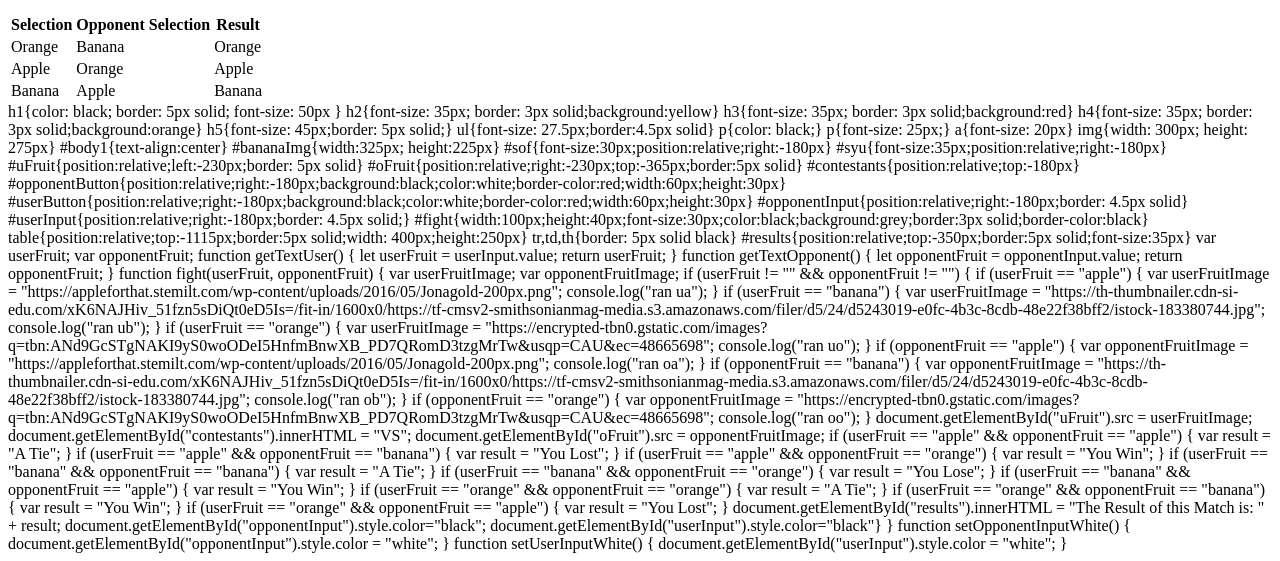
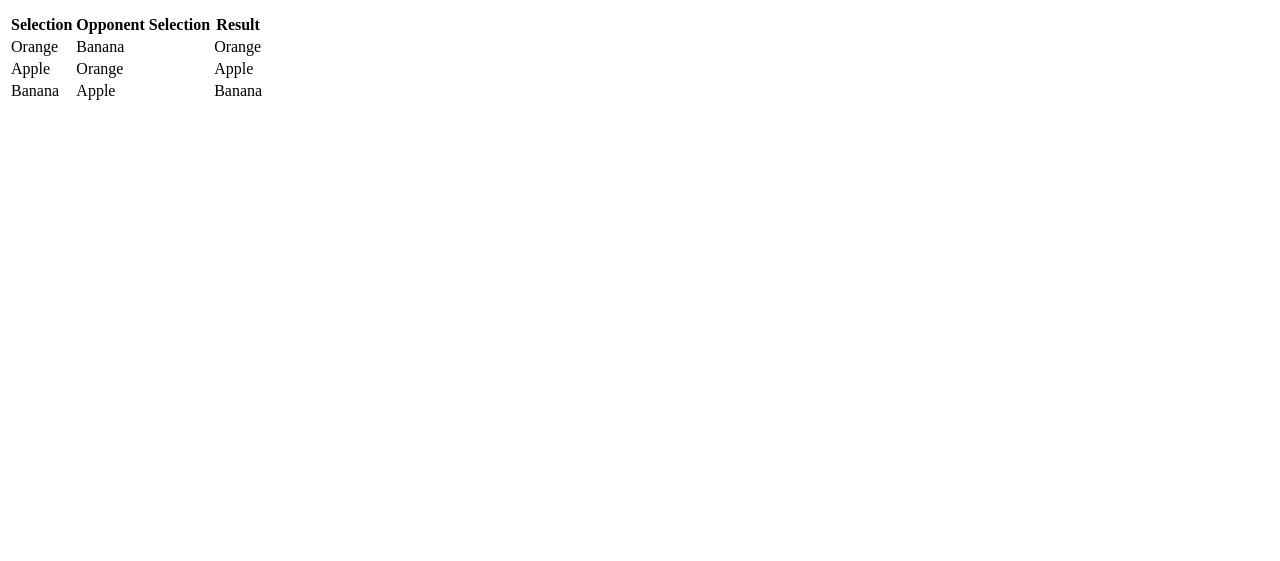
Before and after one commit to fernchavz/FruitFights2, a plain HTML site: page index.html in a window 1280 px wide. Shown: the part 2358-2919 px from the top of the page. After the commit the page ends 2469 px from the top, so only its background shows below. Drawn offline with Linux system fonts and the light colour scheme.

Commit message:
Update index.html

```diff
--- a/index.html
+++ b/index.html
@@ -67,119 +67,3 @@
     </tr>
     </table>
   </html>
-<CSS>
-  h1{color: black; border: 5px solid; font-size: 50px
-}
-h2{font-size: 35px; border: 3px solid;background:yellow}
-h3{font-size: 35px; border: 3px solid;background:red}
-h4{font-size: 35px; border: 3px solid;background:orange}
-h5{font-size: 45px;border: 5px solid;}
-ul{font-size: 27.5px;border:4.5px solid}
-p{color: black;}
-p{font-size: 25px;}
-a{font-size: 20px}
-img{width: 300px; height: 275px}
-#body1{text-align:center}
-#bananaImg{width:325px; height:225px}
-#sof{font-size:30px;position:relative;right:-180px}
-#syu{font-size:35px;position:relative;right:-180px}
-#uFruit{position:relative;left:-230px;border: 5px solid}
-#oFruit{position:relative;right:-230px;top:-365px;border:5px solid}
-#contestants{position:relative;top:-180px}
-#opponentButton{position:relative;right:-180px;background:black;color:white;border-color:red;width:60px;height:30px}
-#userButton{position:relative;right:-180px;background:black;color:white;border-color:red;width:60px;height:30px}
-#opponentInput{position:relative;right:-180px;border: 4.5px solid}
-#userInput{position:relative;right:-180px;border: 4.5px solid;}
-#fight{width:100px;height:40px;font-size:30px;color:black;background:grey;border:3px solid;border-color:black}
-table{position:relative;top:-1115px;border:5px solid;width: 400px;height:250px}
-tr,td,th{border: 5px solid black}
-#results{position:relative;top:-350px;border:5px solid;font-size:35px}
-</CSS>
-<JS>
-  var userFruit;
-var opponentFruit;
-function getTextUser() {
-  let userFruit = userInput.value;
-  return userFruit;
-}
-function getTextOpponent() {
-  let opponentFruit = opponentInput.value;
-  return opponentFruit;
-}
-function fight(userFruit, opponentFruit) {
-  var userFruitImage;
-  var opponentFruitImage;
-  if (userFruit != "" && opponentFruit != "") {
-    if (userFruit == "apple") {
-      var userFruitImage =
-        "https://appleforthat.stemilt.com/wp-content/uploads/2016/05/Jonagold-200px.png";
-      console.log("ran ua");
-    }
-    if (userFruit == "banana") {
-      var userFruitImage =
-        "https://th-thumbnailer.cdn-si-edu.com/xK6NAJHiv_51fzn5sDiQt0eD5Is=/fit-in/1600x0/https://tf-cmsv2-smithsonianmag-media.s3.amazonaws.com/filer/d5/24/d5243019-e0fc-4b3c-8cdb-48e22f38bff2/istock-183380744.jpg";
-      console.log("ran ub");
-    }
-    if (userFruit == "orange") {
-      var userFruitImage =
-        "https://encrypted-tbn0.gstatic.com/images?q=tbn:ANd9GcSTgNAKI9yS0woODeI5HnfmBnwXB_PD7QRomD3tzgMrTw&usqp=CAU&ec=48665698";
-      console.log("ran uo");
-    }
-    if (opponentFruit == "apple") {
-      var opponentFruitImage =
-        "https://appleforthat.stemilt.com/wp-content/uploads/2016/05/Jonagold-200px.png";
-      console.log("ran oa");
-    }
-    if (opponentFruit == "banana") {
-      var opponentFruitImage =
-        "https://th-thumbnailer.cdn-si-edu.com/xK6NAJHiv_51fzn5sDiQt0eD5Is=/fit-in/1600x0/https://tf-cmsv2-smithsonianmag-media.s3.amazonaws.com/filer/d5/24/d5243019-e0fc-4b3c-8cdb-48e22f38bff2/istock-183380744.jpg";
-      console.log("ran ob");
-    }
-    if (opponentFruit == "orange") {
-      var opponentFruitImage =
-        "https://encrypted-tbn0.gstatic.com/images?q=tbn:ANd9GcSTgNAKI9yS0woODeI5HnfmBnwXB_PD7QRomD3tzgMrTw&usqp=CAU&ec=48665698";
-      console.log("ran oo");
-    }
-    document.getElementById("uFruit").src = userFruitImage;
-    document.getElementById("contestants").innerHTML = "VS";
-    document.getElementById("oFruit").src = opponentFruitImage;
-    if (userFruit == "apple" && opponentFruit == "apple") {
-      var result = "A Tie";
-    }
-    if (userFruit == "apple" && opponentFruit == "banana") {
-      var result = "You Lost";
-    }
-    if (userFruit == "apple" && opponentFruit == "orange") {
-      var result = "You Win";
-    }
-    if (userFruit == "banana" && opponentFruit == "banana") {
-      var result = "A Tie";
-    }
-    if (userFruit == "banana" && opponentFruit == "orange") {
-      var result = "You Lose";
-    }
-    if (userFruit == "banana" && opponentFruit == "apple") {
-      var result = "You Win";
-    }
-    if (userFruit == "orange" && opponentFruit == "orange") {
-      var result = "A Tie";
-    }
-    if (userFruit == "orange" && opponentFruit == "banana") {
-      var result = "You Win";
-    }
-    if (userFruit == "orange" && opponentFruit == "apple") {
-      var result = "You Lost";
-    }
-    document.getElementById("results").innerHTML =
-      "The Result of this Match is: " + result;
-  document.getElementById("opponentInput").style.color="black";
-  document.getElementById("userInput").style.color="black"}
-}
-function setOpponentInputWhite() {
-  document.getElementById("opponentInput").style.color = "white";
-}
-function setUserInputWhite() {
-  document.getElementById("userInput").style.color = "white";
-
-}
-</JS>
```
